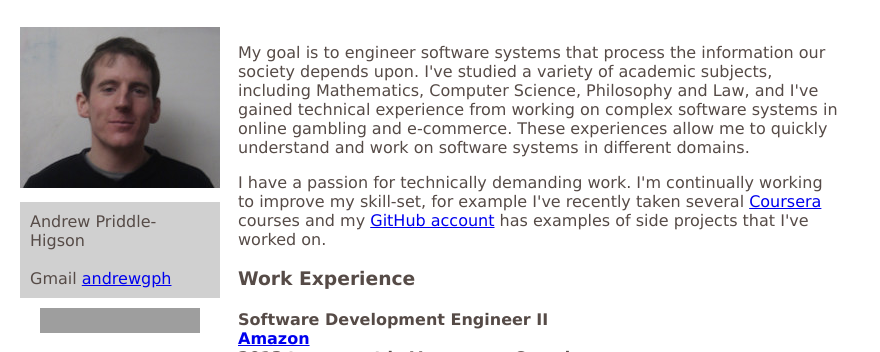
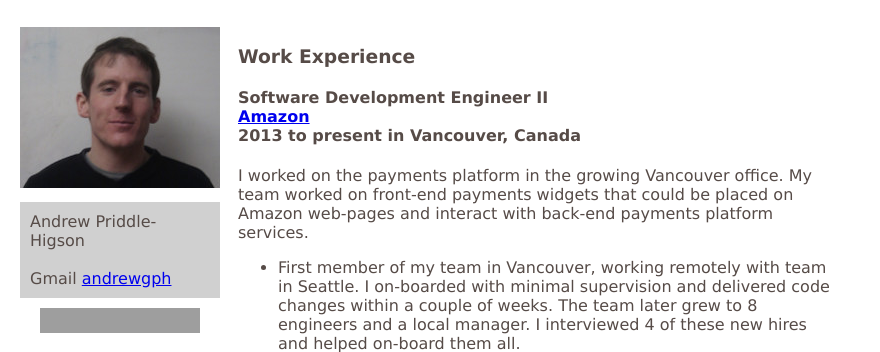
Before and after one commit to andrewgph/andrewgph.github.com, a Jekyll site: the page built from index.html, in a window 1280 px wide and 900 px high, cut to the strip 0-352 px from the top of the window. Shown: the whole strip, without its empty margins (0-880 px from the left). Built offline with Jekyll 4.4.1, drawn with Linux system fonts in a browser that asks for light colours; nearby versions of some CDN libraries; Markdown is read by kramdown in place of the engine named in the settings; the list of posts is cut into pages by our own code; some of the changed lines change nothing that is shown; some of the changed text lies outside the part shown; grey boxes are pictures that could not be loaded.

Commit message:
Removing general description

```diff
--- a/index.html
+++ b/index.html
@@ -4,13 +4,6 @@ title:
 ---
 
 <div class="cv">
-
-<p>
-My goal is to engineer software systems that process the information our society depends upon. I've studied a variety of academic subjects, including Mathematics, Computer Science, Philosophy and Law, and I've gained technical experience from working on complex software systems in online gambling and e-commerce. These experiences allow me to quickly understand and work on software systems in different domains.
-</p>
-<p>
-I have a passion for technically demanding work. I'm continually working to improve my skill-set, for example I've recently taken several <a href="http://www.coursera.org">Coursera</a> courses and my <a href="https://github.com/andrewgph">GitHub account</a> has examples of side projects that I've worked on.
-</p>
 
 <h3> Work Experience </h3>
 
@@ -111,9 +104,10 @@ I also helped with events aimed at school students, such as the
 <ul>
 <li>Linux system administration: Ubuntu, Arch Linux, Red Hat</li>
 <li>Shell scripting: Bash</li>
-<li>Functional Programming: Haskell</li>
-<li>Object Oriented Programming: JavaScript, Java, PHP</li>
+<li>Functional Programming: Scala, Haskell</li>
+<li>Object Oriented Programming: Java, JavaScript, PHP</li>
 <li>Declarative Programming: SQL</li>
+<li>Scripting Languages: Python, Tcl, Ruby</li>
 <li>Web servers: Apache</li>
 <li>Database Management Systems: Informix, MySQL, PostgreSQL, SQLite</li>
 <li>Web development client-side: JavaScript (including jQuery and Prototype frameworks), HTML, CSS, JSON, XML, HTTP Push</li>
@@ -121,7 +115,7 @@ I also helped with events aimed at school students, such as the
 <li>Web development server-side: Tcl, PHP</li>
 </ul>
 
-<h3> Qualifications </h3>
+<h3> Education </h3>
 
 <p>
 2006 to 2009:
```
